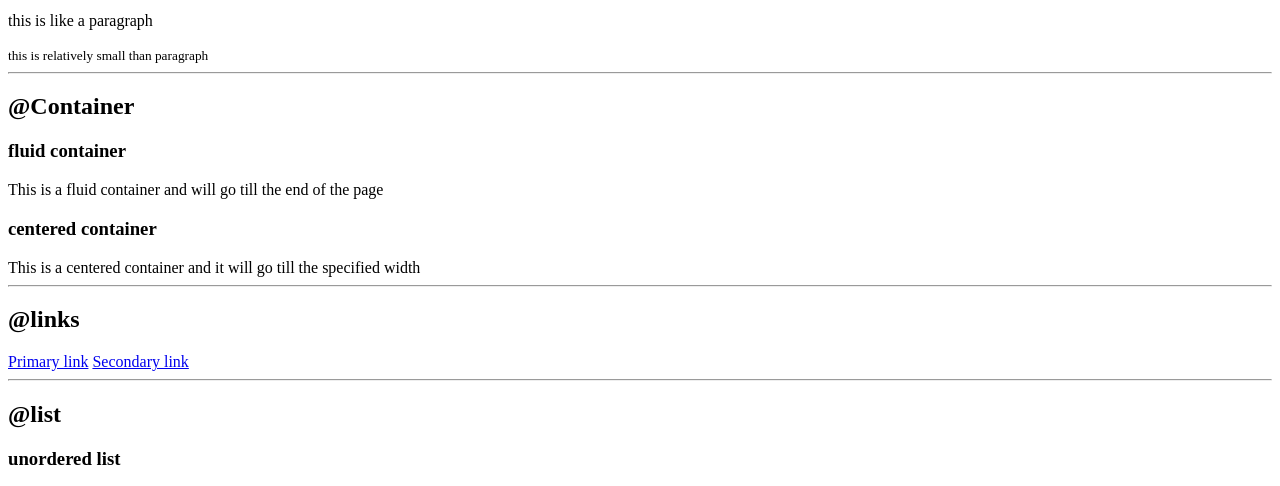
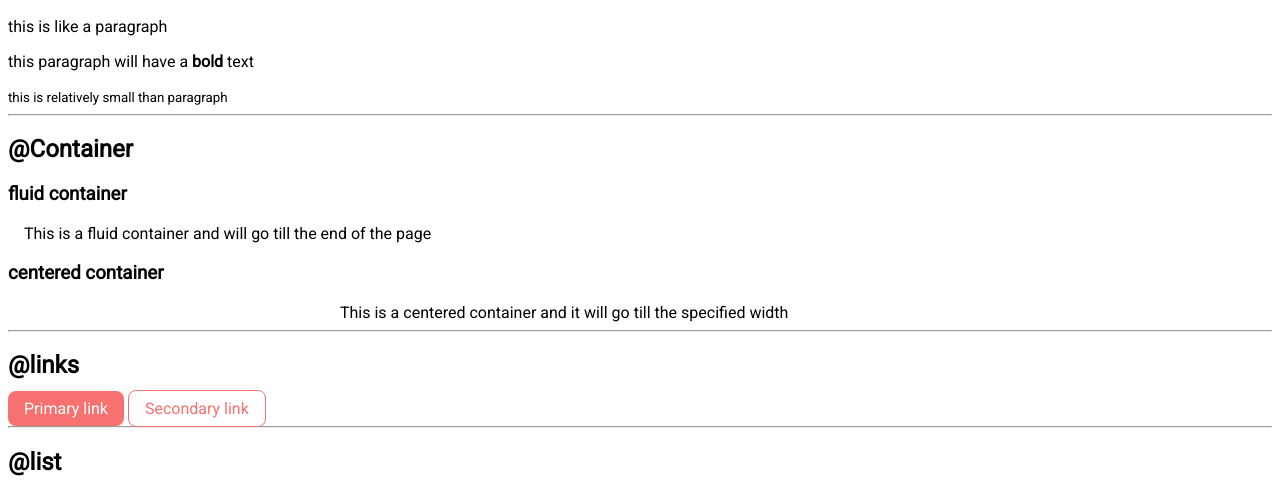
Before and after one commit to sharath-io/portfolio-neogcamp-lesson-3, a plain HTML site: page index.html in a window 1280 px wide. Shown: the part 278-764 px from the top of the page. Drawn offline with Linux system fonts and the light colour scheme.

Commit message:
style: added css for container & links

```diff
--- a/index.html
+++ b/index.html
@@ -5,6 +5,7 @@
     <meta http-equiv="X-UA-Compatible" content="IE=edge">
     <meta name="viewport" content="width=device-width, initial-scale=1.0">
     <title>Component library</title>
+    <link href="styles.css" rel="stylesheet"></link>
 </head>
 <body>
     <h1>Sharath's component library</h1>
@@ -16,21 +17,22 @@
     <h1>This is the biggest heading</h1>
     <h2>This is second biggest heading</h2>
     <p> this is like a paragraph</p>
+    <p>this paragraph will have a <strong>bold</strong> text</p>
     <small>this is relatively small than paragraph</small>
     <hr/>
 
     <h2>@Container</h2>
 
     <h3>fluid container</h3>
-    <div>This is a fluid container and will go till the end of the page </div>
+    <div class="container">This is a fluid container and will go till the end of the page </div>
 
     <h3>centered container</h3>
-    <div>This is a centered container and it will go till the specified width </div>
+    <div class="container container-center">This is a centered container and it will go till the specified width </div>
     <hr/>
 
     <h2>@links</h2>
-    <a href="/">Primary link</a>
-    <a href="/">Secondary link</a>
+    <a class="link link-primary" href="/">Primary link</a>
+    <a class="link link-secondary" href="/">Secondary link</a>
     <hr/>
 
     <h2>@list</h2>
@@ -100,6 +102,7 @@
         <p>this will have gray background</p>
     </section>
 
+    <hr/>
     <h2>@footer</h2>
     <footer>
         <div>small heading inside footer</div>
--- /dev/null
+++ b/styles.css
@@ -0,0 +1,36 @@
+@import url('https://fonts.googleapis.com/css2?family=Roboto:wght@100;300;400&display=swap');
+
+:root{
+    --primary-color: #f87171;
+}
+
+body{
+    font-family: 'Roboto', sans-serif;
+}
+
+.container{
+    padding: 0rem 1rem;
+}
+
+.container-center{
+    max-width: 600px;
+    margin: auto;
+}
+
+
+.link{
+    text-decoration: none;
+    padding: 0.5rem 1rem;
+}
+
+.link-primary{
+    color: white;
+    background-color: var(--primary-color);
+    border-radius: 0.5rem;
+}
+
+.link-secondary{
+    color: var(--primary-color);
+    border-radius: 0.5rem;
+    border: 1px solid var(--primary-color);
+}
```
